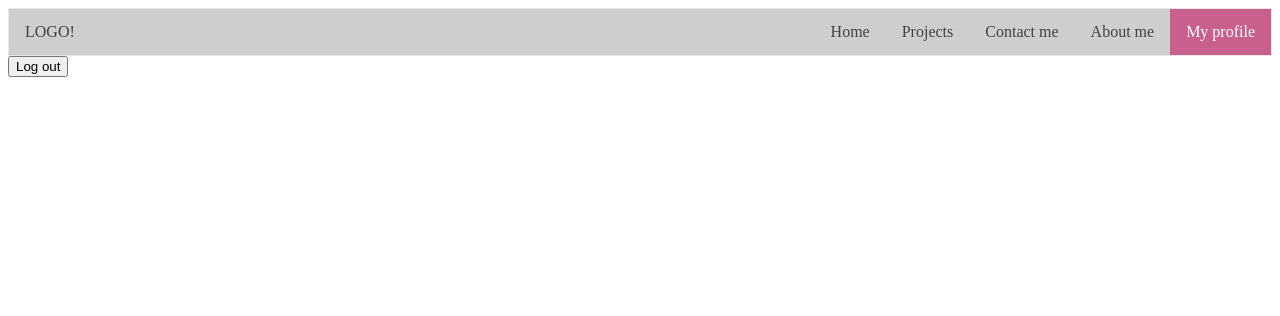
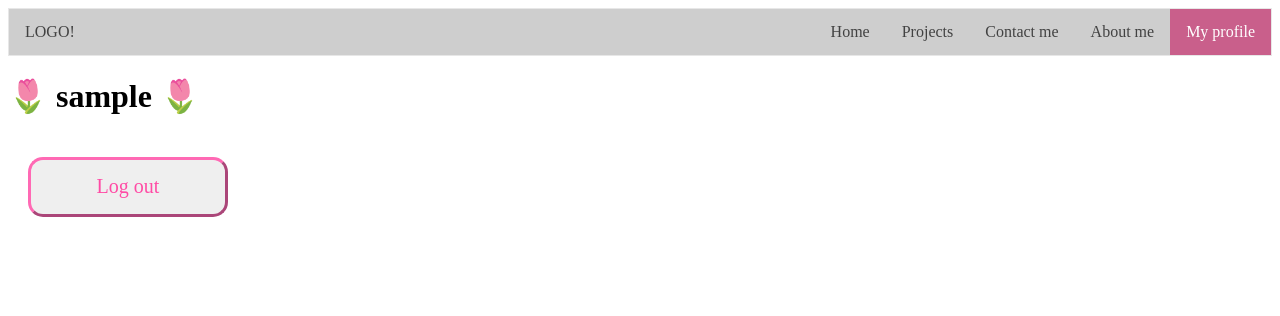
Before and after one commit to SanneCodes/Register-user-website, a PHP site: page /html/user.php in a window 1280 px wide. Shown: the top 316 px of the page. Run offline with PHP 8.4, Linux system fonts and the light colour scheme; the visitor is signed in with stand-in values (Sample User, id 1).

Commit message:
added echo username

```diff
--- a/css/user.css
+++ b/css/user.css
@@ -0,0 +1,17 @@
+button{
+    font-family: SpaceMonoReg;
+
+    height: 3em;
+    width: 10em;
+    border-radius: 15px;
+    border-width: 3px;
+    font-size: 20px;
+    margin: 1em;
+
+    border-color: hotpink;
+    color: rgb(255, 75, 165);
+}
+
+button:hover{
+    color: rgb(255, 0, 128);
+}
--- a/html/user.php
+++ b/html/user.php
@@ -20,6 +20,8 @@
         </ul>
     </nav>
 
+    <h1>&#127799; <?php echo $_SESSION["username"]; ?> &#127799;</h1>
+
     <form name="frmLogOut" method="post" action="../connectDB/logOut.php">
         <button>Log out</button>
     </form>
```
